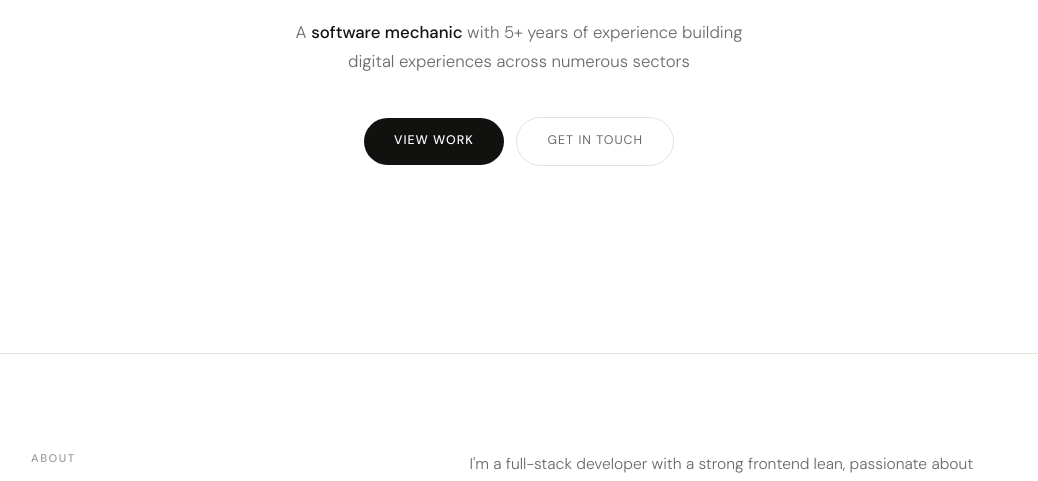
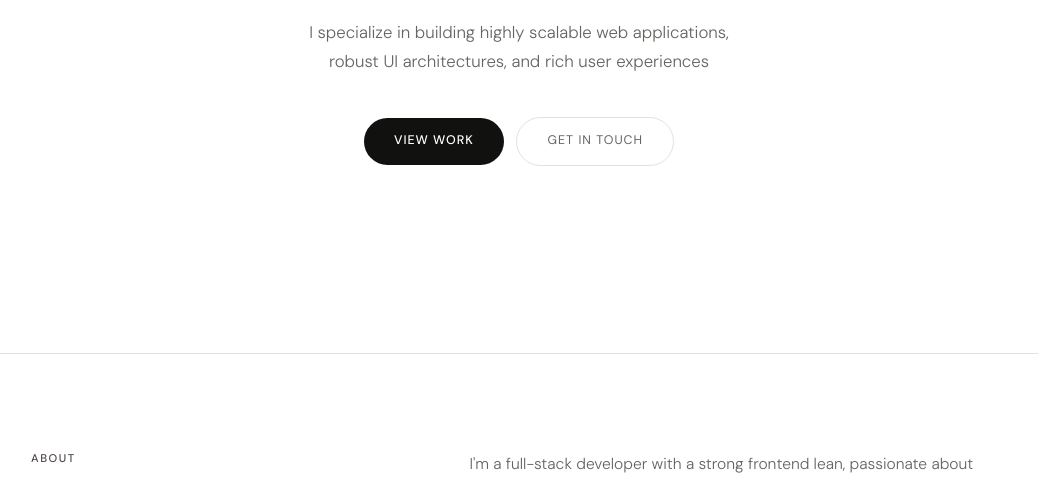
Before and after one commit to BlessedOneKobo/personal-website, a plain HTML site: page index.html in a window 1280 px wide. Shown: the part 447-928 px from the top of the page, without its empty margins (121-1159 px from the left). Drawn offline with nearby package versions, Linux system fonts and the light colour scheme.

Commit message:
feat: update hero section text and adjust text contrast

```diff
--- a/index.html
+++ b/index.html
@@ -53,8 +53,8 @@
           </div>
           <h1 class="hero-headline">Hi, I'm Abel Kalu</h1>
           <p class="hero-sub">
-            A <strong>software mechanic</strong> with 5+ years of experience
-            building digital experiences across numerous sectors
+            I specialize in building highly scalable web applications, robust UI
+            architectures, and rich user experiences
           </p>
           <div class="hero-actions">
             <a href="#work" class="btn-primary">View work</a>
@@ -75,10 +75,10 @@
           </div>
           <div class="about-body reveal reveal-d1">
             <p>
-              I'm a full-stack developer with a strong frontend lean,
-              passionate about building interactive, intuitive, and inclusive
-              digital experiences—blending seamless functionality with great
-              user experience.
+              I'm a full-stack developer with a strong frontend lean, passionate
+              about building interactive, intuitive, and inclusive digital
+              experiences—blending seamless functionality with great user
+              experience.
             </p>
             <div class="skills-wrap">
               <p class="skills-label">Core skills</p>
@@ -129,9 +129,7 @@
                 <span class="card-title">Obiex Finance — Website</span>
                 <span class="card-arrow" aria-hidden="true">↗</span>
               </div>
-              <p class="card-desc">
-                Marketing website for a crypto exchange
-              </p>
+              <p class="card-desc">Marketing website for a crypto exchange</p>
               <div class="card-tags">
                 <span class="c-tag">Website</span>
                 <span class="c-tag">Finance</span>
--- a/styles.css
+++ b/styles.css
@@ -12,12 +12,12 @@
   --bg-card: #fff;
   --bg-subtle: #efede8;
   --text: #111110;
-  --text-2: #6b6a67;
-  --text-3: #9d9c99;
+  --text-2: #656460;
+  --text-3: #504949;
   --border: #e2e0da;
   --border-light: #eeece7;
   --tag-bg: #eceae5;
-  --tag-text: #5c5b58;
+  --tag-text: #41403d;
   --shadow-sm: 0 1px 3px rgba(0, 0, 0, 0.05), 0 2px 10px rgba(0, 0, 0, 0.04);
   --shadow-md: 0 4px 20px rgba(0, 0, 0, 0.07), 0 1px 5px rgba(0, 0, 0, 0.04);
   --shadow-lg: 0 8px 40px rgba(0, 0, 0, 0.1), 0 2px 8px rgba(0, 0, 0, 0.05);
```
